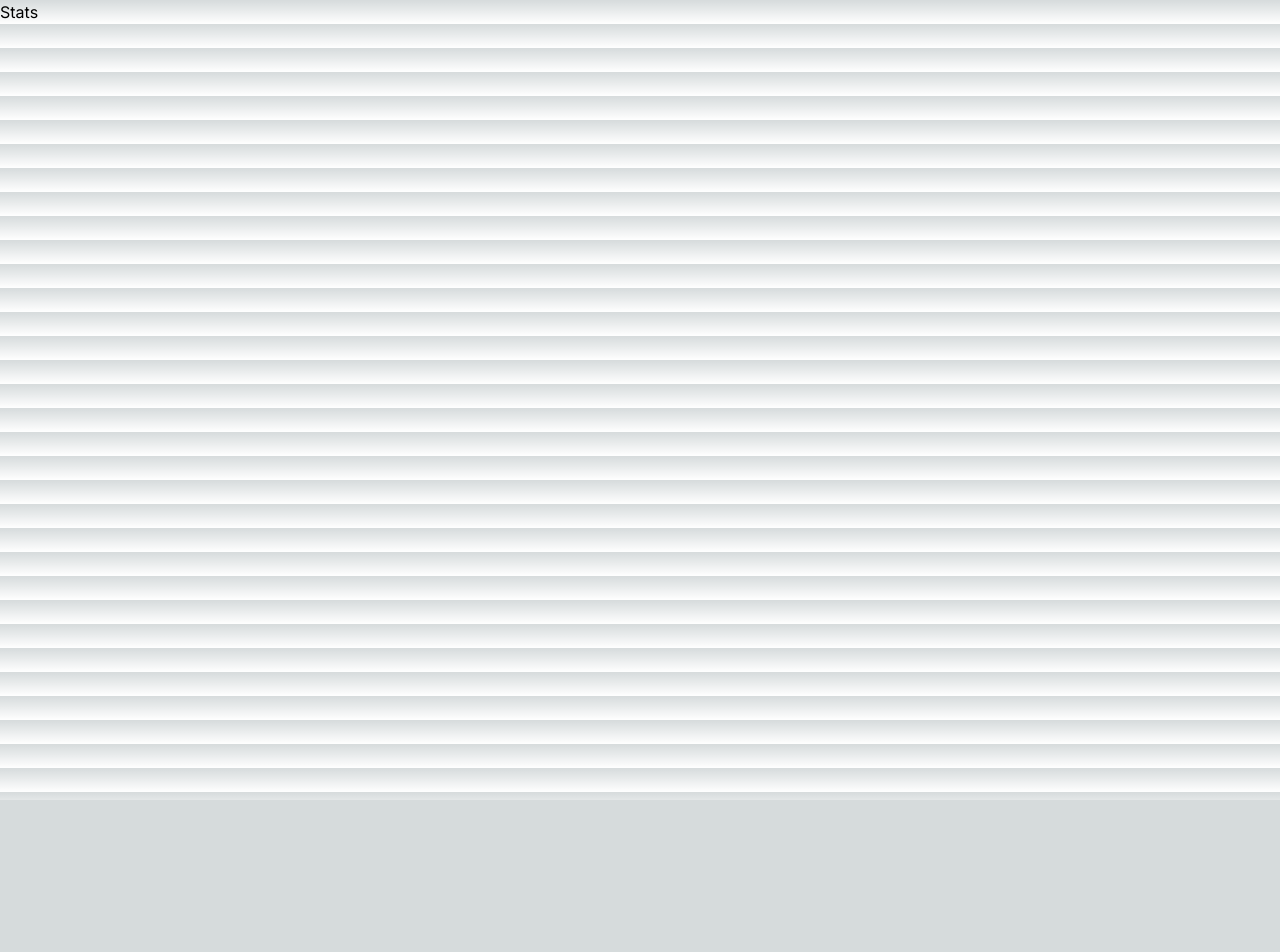
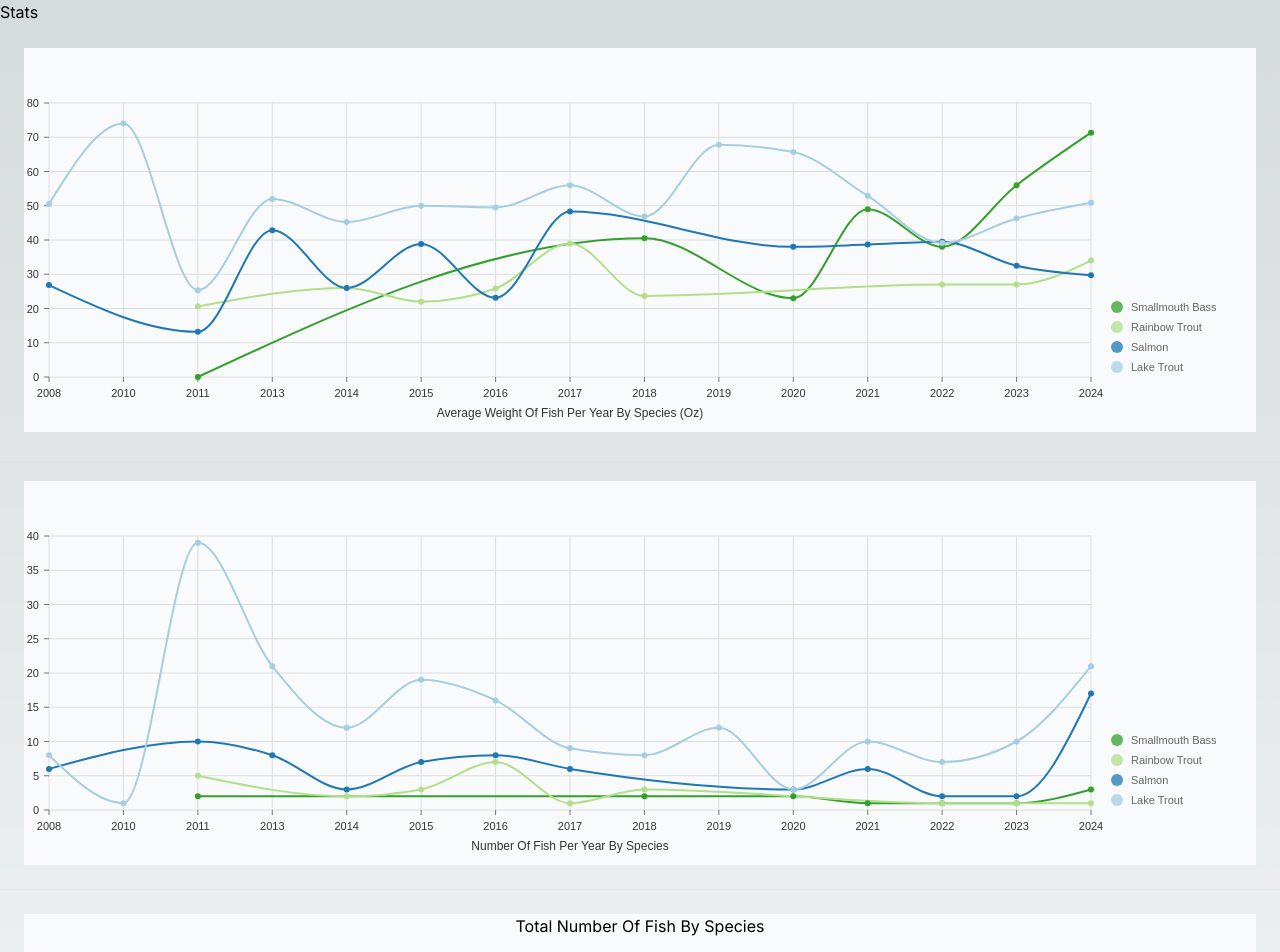
Before and after one commit to KevinGage/Quabbin, a Next.js app in the folder quabbin-website/: page /Stats in a window 1280 px wide. Shown: the top 952 px of the page. Before the commit the page ends 800 px from the top, so only its background shows below. Built offline with nearby package versions, Linux system fonts and the light colour scheme.

Commit message:
first cut at stats page with nivo charts

```diff
--- /dev/null
+++ b/quabbin-website/app/Stats/AverageWeightPerYear.jsx
@@ -0,0 +1,51 @@
+"use client";
+
+import { ResponsiveLine } from "@nivo/line";
+
+export default function AverageWeightPerYear({ data }) {
+  return (
+    <ResponsiveLine
+      data={data}
+      margin={{ top: 55, right: 165, bottom: 55, left: 25 }}
+      curve="monotoneX"
+      colors={{ scheme: "paired" }}
+      axisBottom={{
+        orient: "bottom",
+        // tickSize: 5,
+        // tickPadding: 5,
+        // tickRotation: 0,
+        legend: "Average Weight Of Fish Per Year By Species (Oz)",
+        legendOffset: 36,
+        legendPosition: "middle",
+      }}
+      legends={[
+        {
+          anchor: "bottom-right",
+          direction: "column",
+          justify: false,
+          translateX: 100,
+          translateY: 0,
+          itemsSpacing: 0,
+          itemDirection: "left-to-right",
+          itemWidth: 80,
+          itemHeight: 20,
+          itemOpacity: 0.75,
+          symbolSize: 12,
+          symbolShape: "circle",
+          symbolBorderColor: "rgba(0, 0, 0, .5)",
+          effects: [
+            {
+              on: "hover",
+              style: {
+                itemBackground: "rgba(0, 0, 0, .03)",
+                itemOpacity: 1,
+              },
+            },
+          ],
+        },
+      ]}
+      isInteractive={true}
+      useMesh={true}
+    />
+  );
+}
--- /dev/null
+++ b/quabbin-website/app/Stats/FishCountPerYear.jsx
@@ -0,0 +1,51 @@
+"use client";
+
+import { ResponsiveLine } from "@nivo/line";
+
+export default function FishCountPerYear({ data }) {
+  return (
+    <ResponsiveLine
+      data={data}
+      margin={{ top: 55, right: 165, bottom: 55, left: 25 }}
+      curve="monotoneX"
+      colors={{ scheme: "paired" }}
+      axisBottom={{
+        orient: "bottom",
+        // tickSize: 5,
+        // tickPadding: 5,
+        // tickRotation: 0,
+        legend: "Number Of Fish Per Year By Species",
+        legendOffset: 36,
+        legendPosition: "middle",
+      }}
+      legends={[
+        {
+          anchor: "bottom-right",
+          direction: "column",
+          justify: false,
+          translateX: 100,
+          translateY: 0,
+          itemsSpacing: 0,
+          itemDirection: "left-to-right",
+          itemWidth: 80,
+          itemHeight: 20,
+          itemOpacity: 0.75,
+          symbolSize: 12,
+          symbolShape: "circle",
+          symbolBorderColor: "rgba(0, 0, 0, .5)",
+          effects: [
+            {
+              on: "hover",
+              style: {
+                itemBackground: "rgba(0, 0, 0, .03)",
+                itemOpacity: 1,
+              },
+            },
+          ],
+        },
+      ]}
+      isInteractive={true}
+      useMesh={true}
+    />
+  );
+}
--- /dev/null
+++ b/quabbin-website/app/Stats/TotalFishCounts.jsx
@@ -0,0 +1,15 @@
+"use client";
+
+import { ResponsivePie } from "@nivo/pie";
+
+export default function TotalFishCounts({ data }) {
+  return (
+    <ResponsivePie
+      data={data}
+      colors={{ scheme: "paired" }}
+      margin={{ top: 100, right: 100, bottom: 100, left: 100 }}
+      borderWidth={3}
+      borderColor={{ theme: "background" }}
+    />
+  );
+}
--- a/quabbin-website/app/Stats/page.jsx
+++ b/quabbin-website/app/Stats/page.jsx
@@ -1,3 +1,94 @@
+import { getSortedFish } from "@/app/lib/data";
+import AverageWeightPerYear from "@/app/Stats/AverageWeightPerYear";
+import FishCountPerYear from "@/app/Stats/FishCountPerYear";
+import TotalFishCounts from "@/app/Stats/TotalFishCounts";
+
 export default async function Page() {
-  return <h1>Stats</h1>;
+  const sortedFish = getSortedFish();
+
+  // Just use Oz to make things easier for now
+  const averageFishWeightPerYear = [...sortedFish]
+    .sort((a, b) => {
+      return a.Year - b.Year;
+    })
+    .reduce((a, c) => {
+      if (c.Species === "") {
+        return a;
+      }
+      const speciesIndex = a.findIndex((e) => e.id === c.Species);
+      if (speciesIndex > -1) {
+        const yearIndex = a[speciesIndex].data.findIndex((e) => e.x === c.Year);
+        if (yearIndex > -1) {
+          a[speciesIndex].data[yearIndex].totalOz += c.Oz;
+          a[speciesIndex].data[yearIndex].Count += 1;
+          a[speciesIndex].data[yearIndex].y =
+            a[speciesIndex].data[yearIndex].totalOz /
+            a[speciesIndex].data[yearIndex].Count;
+        } else {
+          const y = c.Oz;
+          a[speciesIndex].data.push({
+            x: c.Year,
+            totalOz: c.Oz,
+            Count: 1,
+            y: y,
+          });
+        }
+      } else {
+        const y = c.Oz;
+        a.push({
+          id: c.Species,
+          data: [
+            {
+              x: c.Year,
+              totalOz: c.Oz,
+              Count: 1,
+              y: y,
+            },
+          ],
+        });
+      }
+      return a;
+    }, []);
+
+  const fishCountPerYear = averageFishWeightPerYear.map((x) => {
+    return {
+      id: x.id,
+      data: x.data.map((y) => {
+        return {
+          x: y.x,
+          y: y.Count,
+        };
+      }),
+    };
+  });
+
+  const totalFishCounts = fishCountPerYear.map((x) => {
+    return {
+      id: x.id,
+      label: x.id,
+      value: x.data.reduce((a, c) => {
+        return (a += parseInt(c.y));
+      }, 0),
+    };
+  });
+
+  return (
+    <section>
+      <h1>Stats</h1>
+      <div className="bg-gray-50 h-96 text-black m-6">
+        <AverageWeightPerYear data={averageFishWeightPerYear} />
+      </div>
+      <hr />
+      <div className="bg-gray-50 h-96 text-black m-6">
+        <FishCountPerYear data={fishCountPerYear} />
+      </div>
+      <hr />
+      <div className="bg-gray-50 h-dvh text-black m-6 flex flex-col">
+        <TotalFishCounts data={totalFishCounts} />
+        <p className="bg-gray-50 text-center">
+          Total Number Of Fish By Species
+        </p>
+      </div>
+    </section>
+  );
 }
```
Also changed, not shown: quabbin-website/package.json (+8 -5 lines), 1 other file (tests, documents, lock files or other folders).
